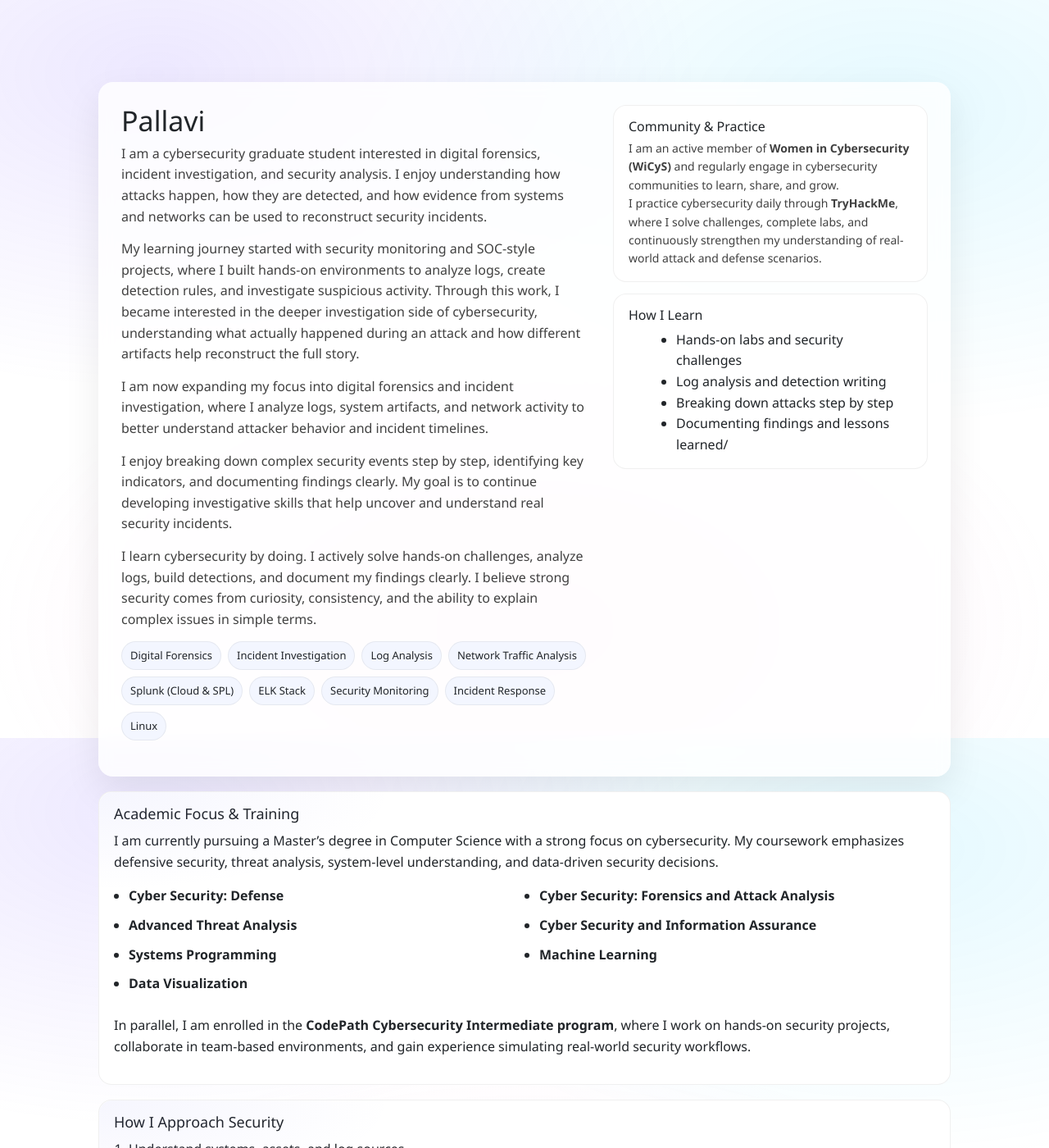
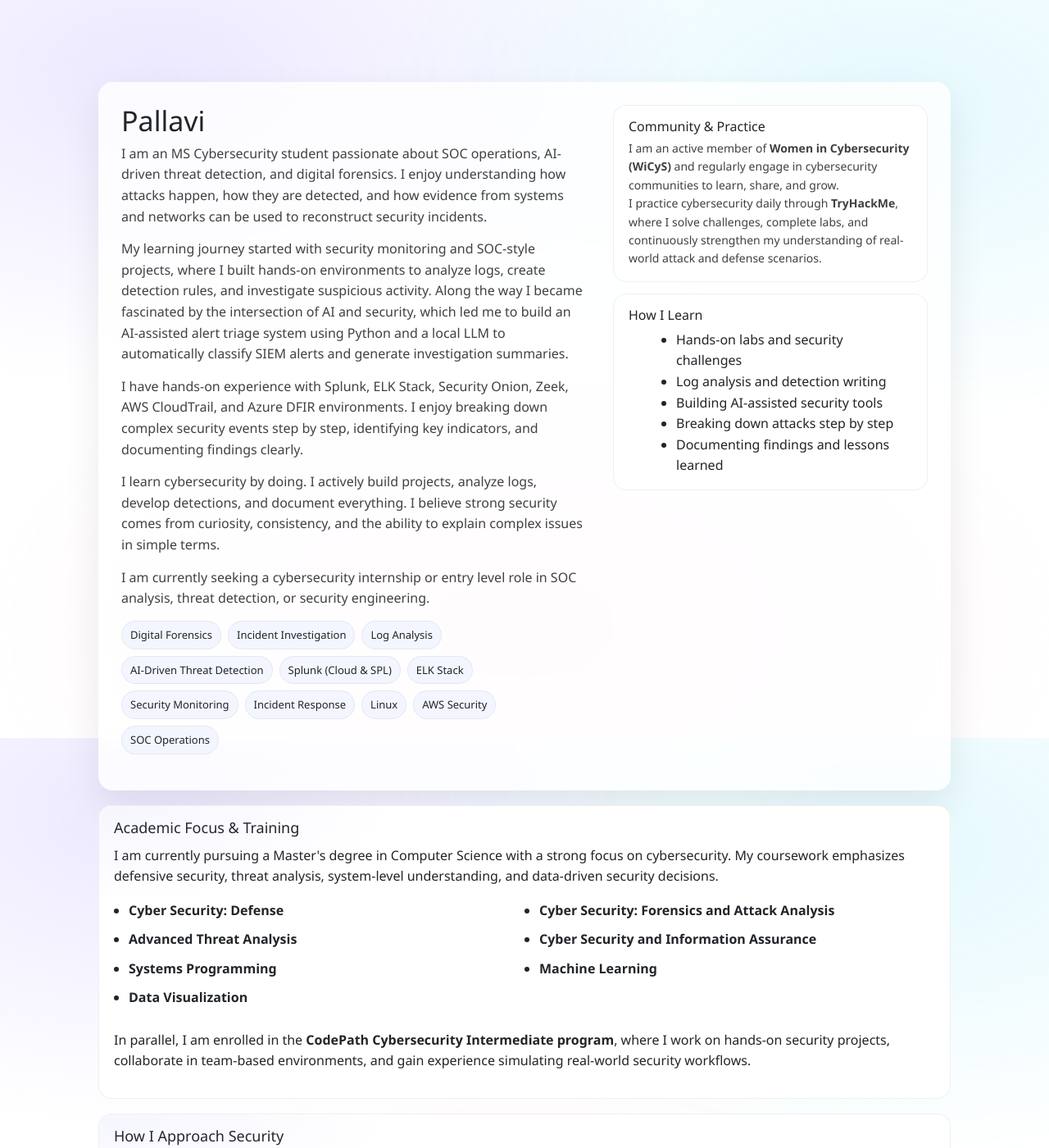
Before and after one commit to SinghPallavi819/singhpallavi819.github.io, a Jekyll site: the page built from _pages/about.md, in a window 1280 px wide and 1400 px high. Shown: the whole window at 82% size. Built offline with Jekyll 4.4.1, drawn with Linux system fonts in a browser that asks for light colours; nearby versions of some CDN libraries; some of the changed text lies outside the part shown.

Commit message:
Update about.md

```diff
--- a/_pages/about.md
+++ b/_pages/about.md
@@ -9,34 +9,34 @@ permalink: /about/
     <h1 class="hero-title">Pallavi</h1>
 
     <p class="hero-subtitle">
-      I am a cybersecurity graduate student interested in digital forensics, incident investigation, and security analysis. I enjoy understanding how attacks happen, how they are detected, and how evidence from systems and networks can be used to reconstruct security incidents.</p>
+      I am an MS Cybersecurity student passionate about SOC operations, AI-driven threat detection, and digital forensics. I enjoy understanding how attacks happen, how they are detected, and how evidence from systems and networks can be used to reconstruct security incidents.</p>
 
 <p class="hero-subtitle">
-  My learning journey started with security monitoring and SOC-style projects, where I built hands-on environments to analyze logs, create detection rules, and investigate suspicious activity. Through this work, I became interested in the deeper investigation side of cybersecurity, understanding what actually happened during an attack and how different artifacts help reconstruct the full story.</p>
+  My learning journey started with security monitoring and SOC-style projects, where I built hands-on environments to analyze logs, create detection rules, and investigate suspicious activity. Along the way I became fascinated by the intersection of AI and security, which led me to build an AI-assisted alert triage system using Python and a local LLM to automatically classify SIEM alerts and generate investigation summaries.</p>
 
 <p class="hero-subtitle">
-  I am now expanding my focus into digital forensics and incident investigation, where I analyze logs, system artifacts, and network activity to better understand attacker behavior and incident timelines.</p>
+  I have hands-on experience with Splunk, ELK Stack, Security Onion, Zeek, AWS CloudTrail, and Azure DFIR environments. I enjoy breaking down complex security events step by step, identifying key indicators, and documenting findings clearly.</p>
 
 <p class="hero-subtitle">
-  I enjoy breaking down complex security events step by step, identifying key indicators, and documenting findings clearly. My goal is to continue developing investigative skills that help uncover and understand real security incidents.
+  I learn cybersecurity by doing. I actively build projects, analyze logs, develop detections, and document everything. I believe strong security comes from curiosity, consistency, and the ability to explain complex issues in simple terms.
     </p>
 
     <p class="hero-subtitle">
-      I learn cybersecurity by doing. I actively solve hands-on challenges, analyze logs,
-      build detections, and document my findings clearly. I believe strong security comes from
-      curiosity, consistency, and the ability to explain complex issues in simple terms.
+      I am currently seeking a cybersecurity internship or entry level role in SOC analysis, threat detection, or security engineering.
     </p>
 
     <div class="hero-tags">
       <span class="tag">Digital Forensics</span>
       <span class="tag">Incident Investigation</span>
       <span class="tag">Log Analysis</span>
-      <span class="tag">Network Traffic Analysis</span>
+      <span class="tag">AI-Driven Threat Detection</span>
       <span class="tag">Splunk (Cloud & SPL)</span>
       <span class="tag">ELK Stack</span>
       <span class="tag">Security Monitoring</span>
       <span class="tag">Incident Response</span>
       <span class="tag">Linux</span>
+      <span class="tag">AWS Security</span>
+      <span class="tag">SOC Operations</span>
     </div>
 
   </div>
@@ -60,8 +60,9 @@ permalink: /about/
       <ul>
       <li>Hands-on labs and security challenges</li>
       <li>Log analysis and detection writing</li>
+      <li>Building AI-assisted security tools</li>
       <li>Breaking down attacks step by step</li>
-      <li>Documenting findings and lessons learned/</li>
+      <li>Documenting findings and lessons learned</li>
       </ul>
     </div>
   </div>
@@ -70,7 +71,7 @@ permalink: /about/
 <div class="section-card">
   <h2>Academic Focus & Training</h2>
   <p>
-    I am currently pursuing a Master’s degree in Computer Science with a strong focus on
+    I am currently pursuing a Master's degree in Computer Science with a strong focus on
     cybersecurity. My coursework emphasizes defensive security, threat analysis, system-level
     understanding, and data-driven security decisions.
   </p>
@@ -99,6 +100,7 @@ permalink: /about/
     <li>Think like an attacker to identify realistic abuse scenarios</li>
     <li>Write detections and validate them with data</li>
     <li>Correlate signals across multiple tools</li>
+    <li>Use AI to automate triage and surface high priority findings</li>
     <li>Document incidents clearly and thoughtfully</li>
   </ol>
 </div>
@@ -107,7 +109,7 @@ permalink: /about/
   <h2>Beyond Cybersecurity</h2>
   <p>
     Outside of security, I enjoy reading books, cooking, and listening to music. These hobbies
-    help me stay creative, balanced, and focused—skills that also influence how I approach
+    help me stay creative, balanced, and focused, skills that also influence how I approach
     problem-solving in cybersecurity.
   </p>
 </div>
```
